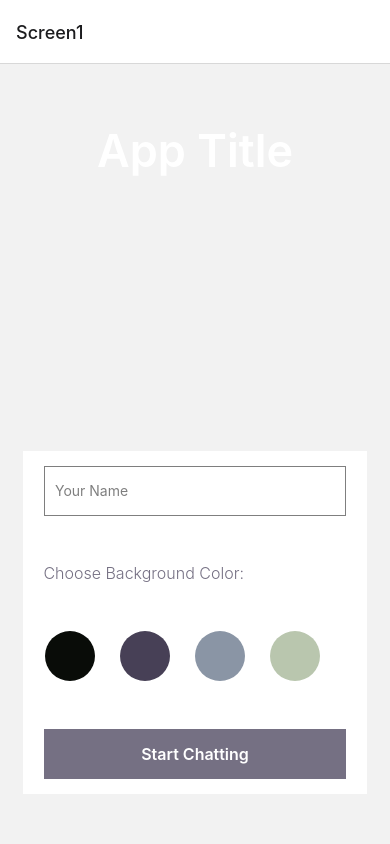
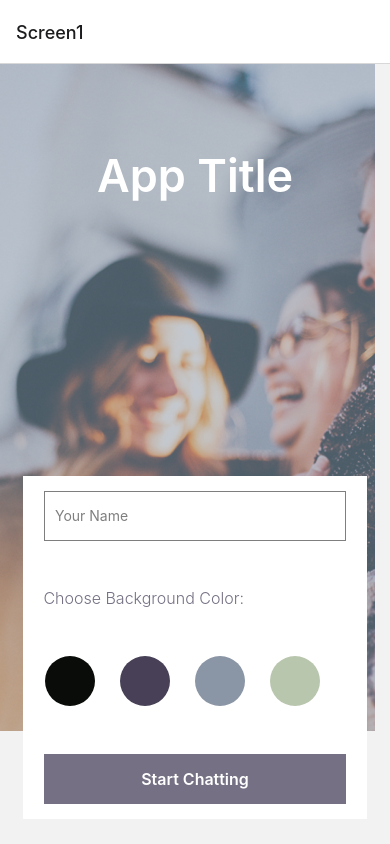
Before and after one commit to kellysdev/chat-app, a React Native app: screen /Screen1 in a window 390 px wide. Built offline with nearby package versions, Linux system fonts and the light colour scheme.

Commit message:
Add background image

```diff
--- a/components/Screen1.js
+++ b/components/Screen1.js
@@ -1,12 +1,15 @@
 import { useState } from "react";
-import { StyleSheet, View, Text, TextInput, TouchableOpacity, ImageBackground } from "react-native";
+import { StyleSheet, View, Text, TextInput, TouchableOpacity, ImageBackground, Image } from "react-native";
 
 const Screen1 = ({ navigation }) => {
   const [name, setName] = useState("");
 
+  const backgroundImage = require("../assets/BackgroundImage.png");
+  const icon = {uri: "../assets/icon.svg"};
+
   return (
     <View style={styles.container}>
-      {/* <ImageBackground source="./assets/BackgroundImage.png" resizeMode="cover"> */}
+      <ImageBackground source={backgroundImage} resizeMode="cover" style={styles.bkgrImg} >
         <Text style={styles.title}>App Title</Text>
 
         <View style={styles.box}>
@@ -30,7 +33,7 @@ const Screen1 = ({ navigation }) => {
             <Text style={styles.buttonText}>Start Chatting</Text>
           </TouchableOpacity>
         </View>
-      {/* </ImageBackground> */}
+      </ImageBackground>
     </View>
   );
 };
@@ -38,7 +41,11 @@ const Screen1 = ({ navigation }) => {
 const styles = StyleSheet.create({
   container: {
     flex: 1,
+  },
+  bkgrImg: {
+    flex: 1,
     alignItems: "center",
+    justifyContent: "center"
   },
   title: {
     fontSize: 45,
```
